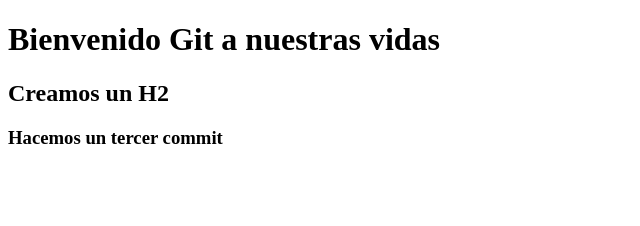
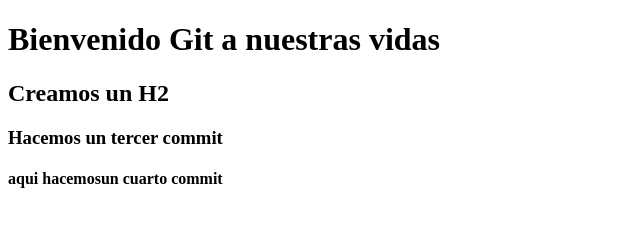
Before and after one commit to cabrerayam/test-sabados, a plain HTML site: page index.html in a window 1280 px wide. Shown: the whole page, without its empty margins (0-640 px from the left). Drawn offline with Linux system fonts and the light colour scheme.

Commit message:
Cuarto Commit h4

```diff
--- a/index.html
+++ b/index.html
@@ -8,6 +8,7 @@
     <h1>Bienvenido Git a nuestras vidas</h1>
     <h2>Creamos un H2</h2>
     <h3>Hacemos un tercer commit</h3>
+    <h4>aqui hacemosun cuarto commit</h4>
 </head>
 <body>
 
```
